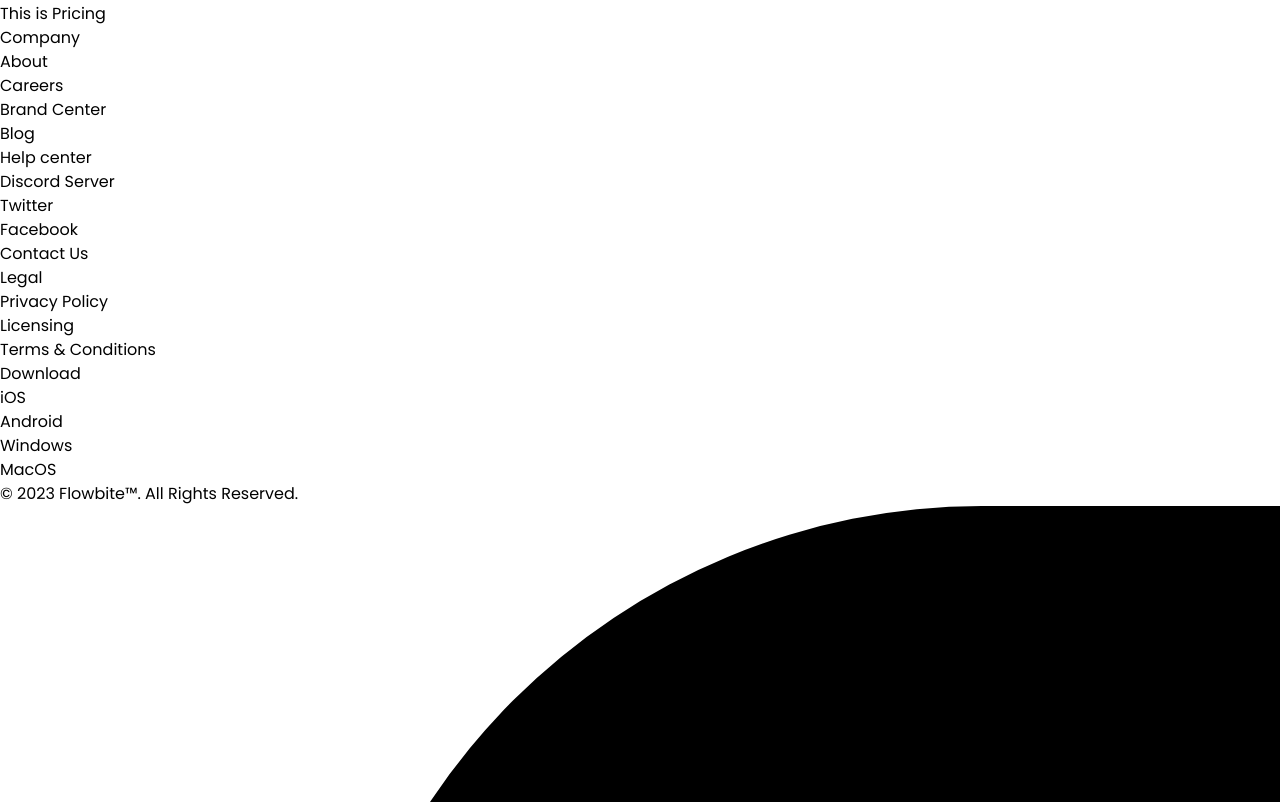
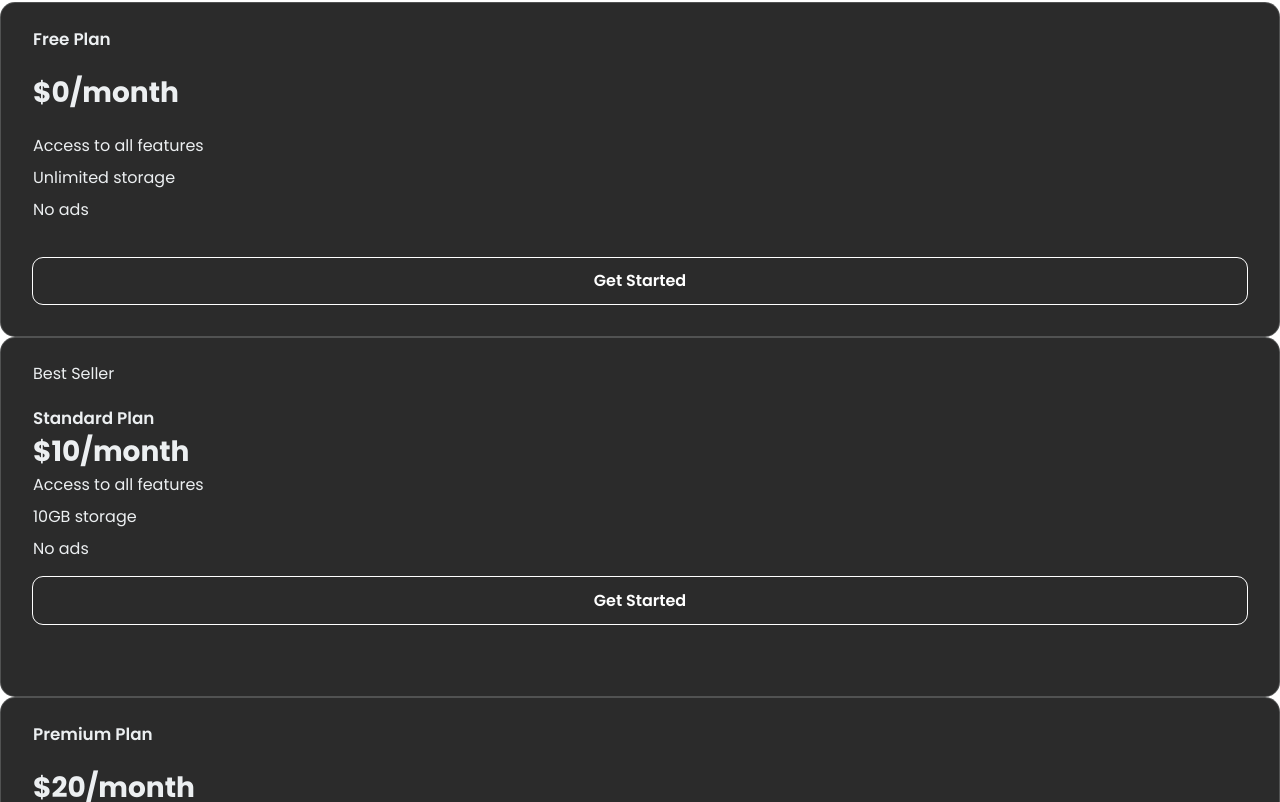
Before and after one commit to Dushyantbha012/barber, a React (Vite) app in the folder frontend-barber/: page /pricing in a window 1280 px wide. Shown: the part 558-1360 px from the top of the page. Built offline with nearby package versions, Linux system fonts and the light colour scheme.

Commit message:
Created Frontend pricing aboutus

```diff
--- a/frontend-barber/src/Components/AboutUs.tsx
+++ b/frontend-barber/src/Components/AboutUs.tsx
@@ -1,8 +1,85 @@
+import { useNavigate } from "react-router-dom";
+import Typewriter from "typewriter-effect";
 export function AboutUs()
 {
+    const navigate = useNavigate();
     return(
         <div>
-            This is AboutUs
+            <div className="flex flex-col text-center w-full mt-10">
+                        <h1 className="sm:text-5xl text-2xl font-medium title-font  text-gray-900">
+                            <Typewriter onInit={(typewriter) => {
+                                typewriter
+                                    .typeString("About Us")
+                                    .pauseFor(1500)
+                                    .start();
+                            }} />
+                        </h1>
+                    </div>
+                    <div className="flex flex-col text-center w-full mb-12">
+      <p className="lg:w-2/3 mx-auto leading-relaxed mt-10 text-xl">Almost anyone who's been to a barbershop has had a bad haircut experience. It happens to barbers too. They definitely have their share of terrible barbershop experiences — double bookings, no-shows, last-minute cancellations, and an inbox of the "can you fit me in" text's from their clients. This shared frustration motivated us to start Dapr. We wanted to solve our problems, making a haircut simple, painless and risk-free. But quickly realized we could empower barbers to become the entrepreneurs they've always envisioned. We want to change the narrative. Tip the scales and create more success stories that barbers and clients share. We have a vision of what the grooming industry can be. We're building the largest global barbershop brand. Bringing that offline barbershop experience into the 21st century. Humble and Hungry.</p>
+    </div>
+  <div className="px-5 py-24 mx-auto">
+    <div className="text-center mb-20">
+      <h1 className="sm:text-3xl text-3xl font-medium text-center title-font text-gray-900 mb-4">What we aim to provide </h1>
+    </div>
+    <div className="flex flex-wrap lg:w-4/5 sm:mx-auto sm:mb-2 -mx-2">
+      <div className="p-2 sm:w-1/2 w-full">
+        <div className="bg-gray-100 rounded flex p-4 h-full items-center">
+          <svg fill="none" stroke="currentColor" stroke-linecap="round" stroke-linejoin="round" stroke-width="3" className="text-indigo-500 w-6 h-6 flex-shrink-0 mr-4" viewBox="0 0 24 24">
+            <path d="M22 11.08V12a10 10 0 11-5.93-9.14"></path>
+            <path d="M22 4L12 14.01l-3-3"></path>
+          </svg>
+          <span className="title-font font-medium">Simplifying booking for barbers and clients, minimizing scheduling hassles.</span>
+        </div>
+      </div>
+      <div className="p-2 sm:w-1/2 w-full">
+        <div className="bg-gray-100 rounded flex p-4 h-full items-center">
+          <svg fill="none" stroke="currentColor" stroke-linecap="round" stroke-linejoin="round" stroke-width="3" className="text-indigo-500 w-6 h-6 flex-shrink-0 mr-4" viewBox="0 0 24 24">
+            <path d="M22 11.08V12a10 10 0 11-5.93-9.14"></path>
+            <path d="M22 4L12 14.01l-3-3"></path>
+          </svg>
+          <span className="title-font font-medium">Ensuring a risk-free experience with quality guarantees for clients.</span>
+        </div>
+      </div>
+      <div className="p-2 sm:w-1/2 w-full">
+        <div className="bg-gray-100 rounded flex p-4 h-full items-center">
+          <svg fill="none" stroke="currentColor" stroke-linecap="round" stroke-linejoin="round" stroke-width="3" className="text-indigo-500 w-6 h-6 flex-shrink-0 mr-4" viewBox="0 0 24 24">
+            <path d="M22 11.08V12a10 10 0 11-5.93-9.14"></path>
+            <path d="M22 4L12 14.01l-3-3"></path>
+          </svg>
+          <span className="title-font font-medium">Empowering barbers to achieve entrepreneurial success with support and resources.</span>
+        </div>
+      </div>
+      <div className="p-2 sm:w-1/2 w-full">
+        <div className="bg-gray-100 rounded flex p-4 h-full items-center">
+          <svg fill="none" stroke="currentColor" stroke-linecap="round" stroke-linejoin="round" stroke-width="3" className="text-indigo-500 w-6 h-6 flex-shrink-0 mr-4" viewBox="0 0 24 24">
+            <path d="M22 11.08V12a10 10 0 11-5.93-9.14"></path>
+            <path d="M22 4L12 14.01l-3-3"></path>
+          </svg>
+          <span className="title-font font-medium">Transforming industry perception by amplifying success stories and positive experiences.</span>
+        </div>
+      </div>
+      <div className="p-2 sm:w-1/2 w-full">
+        <div className="bg-gray-100 rounded flex p-4 h-full items-center">
+          <svg fill="none" stroke="currentColor" stroke-linecap="round" stroke-linejoin="round" stroke-width="3" className="text-indigo-500 w-6 h-6 flex-shrink-0 mr-4" viewBox="0 0 24 24">
+            <path d="M22 11.08V12a10 10 0 11-5.93-9.14"></path>
+            <path d="M22 4L12 14.01l-3-3"></path>
+          </svg>
+          <span className="title-font font-medium">Building Dapr into the premier global barbershop brand, merging tradition with innovation.</span>
+        </div>
+      </div>
+      <div className="p-2 sm:w-1/2 w-full">
+        <div className="bg-gray-100 rounded flex p-4 h-full items-center">
+          <svg fill="none" stroke="currentColor" stroke-linecap="round" stroke-linejoin="round" stroke-width="3" className="text-indigo-500 w-6 h-6 flex-shrink-0 mr-4" viewBox="0 0 24 24">
+            <path d="M22 11.08V12a10 10 0 11-5.93-9.14"></path>
+            <path d="M22 4L12 14.01l-3-3"></path>
+          </svg>
+          <span className="title-font font-medium">Fostering a culture of excellence and professionalism within the grooming industry.</span>
+        </div>
+      </div>
+    </div>
+    <button className="flex mx-auto mt-16 text-white bg-indigo-500 border-0 py-2 px-8 focus:outline-none hover:bg-indigo-600 rounded text-lg " onClick={()=>navigate("/signup")}>Signup Now</button>
+  </div>
         </div>
     )
 }
--- a/frontend-barber/src/Components/Footer.tsx
+++ b/frontend-barber/src/Components/Footer.tsx
@@ -72,7 +72,7 @@
         </div>
     </div>
     <div className="px-4 py-6 bg-gray-100 dark:bg-gray-700 md:flex md:items-center md:justify-between">
-        <span className="text-sm text-gray-500 dark:text-gray-300 sm:text-center">© 2023 <a href="https://flowbite.com/">Flowbite™</a>. All Rights Reserved.
+        <span className="text-sm text-gray-500 dark:text-gray-300 sm:text-center">© 2023 <a href="/">Dapr</a>. All Rights Reserved.
         </span>
         <div className="flex mt-4 sm:justify-center md:mt-0 space-x-5 rtl:space-x-reverse">
             <a href="#" className="text-gray-400 hover:text-gray-900 dark:hover:text-white">
--- a/frontend-barber/src/Components/Pricing.tsx
+++ b/frontend-barber/src/Components/Pricing.tsx
@@ -1,8 +1,56 @@
-export function Pricing()
-{
-    return(
-        <div>
-            This is Pricing
+import './pricing.css';
+
+export function Pricing() {
+    return (
+        <div className="flex justify-center p-11">
+            {/* First Card */}
+            <div className="cards__inner w-1/3 mx-4 h-full p-10">
+                <div className="cards__card card h-full">
+                    <p className="card__heading">Free Plan</p>
+                    <p className="card__price">$0/month</p>
+                    <ul className="card_bullets flow" role="list">
+                        <li>Access to all features</li>
+                        <li>Unlimited storage</li>
+                        <li>No ads</li>
+                    </ul>
+                    <a className="card__cta cta" href="#basic">Get Started</a>
+                </div>
+                <div className="overlay cards__inner"></div>
+            </div>
+
+            {/* Second Card (Best Seller) */}
+            <div className="cards__inner w-1/3 mx-4 h-full">
+                <div className="cards__card card border-2 border-blue-500 shadow-lg h-full">
+                    <p className="card__label bg-yellow-500 text-white font-bold px-2 py-1 rounded-full absolute  mt-2 mr-2 mb-6">Best Seller</p>
+                    <div className='pt-12'>
+                    <p className="card__heading">Standard Plan</p>
+                    <p className="card__price">$10/month</p>
+                    <ul className="card_bullets flow" role="list">
+                        <li>Access to all features</li>
+                        <li>10GB storage</li>
+                        <li>No ads</li>
+                    </ul>
+                    <a className="card__cta cta" href="#standard">Get Started</a>
+                    </div>
+                </div>
+                <div className="overlay cards__inner"></div>
+            </div>
+
+            {/* Third Card */}
+            <div className="cards__inner w-1/3 mx-4 h-full p-10">
+                <div className="cards__card card h-full">
+                    <p className="card__heading">Premium Plan</p>
+                    <p className="card__price">$20/month</p>
+                    <ul className="card_bullets flow" role="list">
+                        <li>Access to all features</li>
+                        <li>Unlimited storage</li>
+                        <li>No ads</li>
+                        <li>24/7 Support</li>
+                    </ul>
+                    <a className="card__cta cta" href="#premium">Get Started</a>
+                </div>
+                <div className="overlay cards__inner"></div>
+            </div>
         </div>
-    )
+    );
 }
--- /dev/null
+++ b/frontend-barber/src/Components/pricing.css
@@ -0,0 +1,81 @@
+.main__heading {
+    font-weight: 600;
+    font-size: 2.25em;
+    margin-bottom: 0.75em;
+    text-align: center;
+    color: #eceff1;
+  }
+
+  .cards {
+    position: relative;
+  }
+
+  .card {
+    --flow-space: 0.5em;
+    --hsl: var(--hue), var(--saturation), var(--lightness);
+    flex: 1 1 14rem;
+    padding: 1.5em 2em;
+    display: grid;
+    grid-template-rows: auto auto auto 1fr;
+    align-items: start;
+    gap: 1.25em;
+    color: #eceff1;
+    background-color: #2b2b2b;
+    border: 1px solid #eceff133;
+    border-radius: 15px;
+  }
+
+  .card:nth-child(1) {
+    --hue: 165;
+    --saturation: 82.26%;
+    --lightness: 51.37%;
+  }
+
+  .card__bullets {
+    line-height: 1.4;
+  }
+
+  .card__heading {
+    font-size: 1.05em;
+    font-weight: 600;
+  }
+
+  .card__price {
+    font-size: 1.75em;
+    font-weight: 700;
+  }
+
+  .flow > * + * {
+    margin-top: var(--flow-space, 1.25em);
+  }
+
+  .cta {
+    display: block;
+    align-self: end;
+    margin: 1em 0 0.5em 0;
+    text-align: center;
+    text-decoration: none;
+    color: #fff;
+    background-color: transparent;
+    outline: 1px solid white;
+    padding: 0.7em;
+    border-radius: 10px;
+    font-size: 1rem;
+    font-weight: 600;
+  }
+
+  .card:hover {
+    --lightness: 80%;
+    background: #ffffff80;
+    color: #000;
+    outline: 1px solid rgb(255, 255, 255);
+    box-shadow: inset 0 0 80px whitesmoke, inset 20px 0 80px rgba(255, 0, 255, 0.747),
+      inset -20px 0 80px #0ff, inset 20px 0 300px #f0f, inset -20px 0 300px #0ff,
+      0 0 50px #fff, -10px 0 80px #f0f, 10px 0 80px #0ff;
+    transition: all ease-in-out 0.3s;
+  }
+
+  .card:hover > .cta {
+    outline: none;
+    background-color: #0d0d0d;
+  }
```
